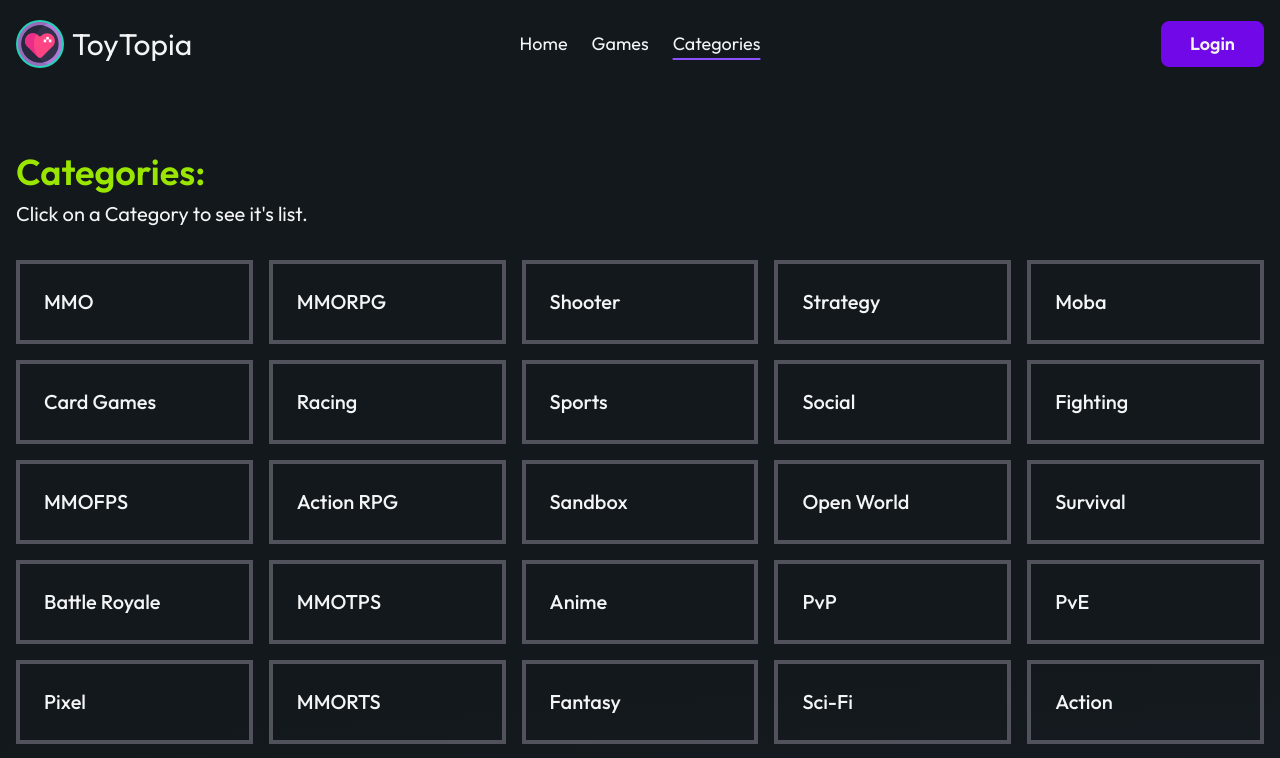
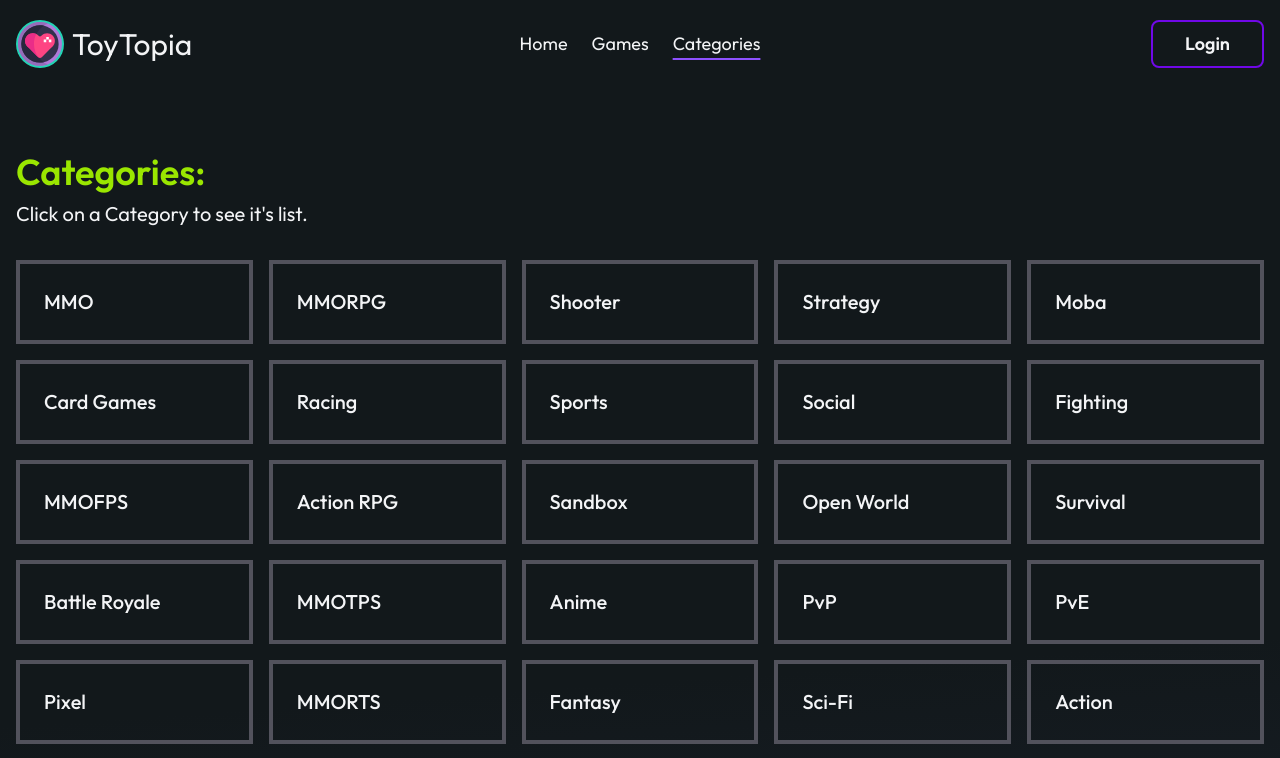
Before and after one commit to MdSakifHossain/PH-Lv01-B12A09-ToyTopia-04-11-2025, a React (Vite) app: page /categories in a window 1280 px wide. Shown: the top 758 px of the page. Built offline with nearby package versions, Linux system fonts and the light colour scheme; no server answers; a web font is replaced by a local one.

Commit message:
feat(auth): implement Firebase logout feature and add button to Header

```diff
--- a/src/components/Header.jsx
+++ b/src/components/Header.jsx
@@ -1,8 +1,21 @@
-import React from "react";
+import React, { use } from "react";
 import { Link, NavLink } from "react-router";
 import { Utils } from "../utils/utils";
+import { AuthContext } from "../contexts/AuthContext/AuthContext";
 
 const Header = () => {
+  const { user, signOutUser } = use(AuthContext);
+
+  const handleSignOut = async () => {
+    try {
+      signOutUser();
+      console.log("sing out successful!");
+      alert("Sign Out Successful!");
+    } catch (error) {
+      console.error(error);
+    }
+  };
+
   const NavLinks = Utils.NAV_LINKS.filter((link) => !link.hidden).map(
     (link) => (
       <li key={link.id}>
@@ -55,9 +68,22 @@ const Header = () => {
         </div>
 
         <div className="navbar-end">
-          <button className="border border-violet-700 bg-violet-700 px-7 py-2 text-base lg:text-lg font-semibold rounded-lg transition-all duration-150 active:scale-95 flex items-center gap-3">
-            <span>Login</span>
-          </button>
+          {user ? (
+            <button
+              onClick={() => handleSignOut()}
+              className="my-btn rounded-full!"
+            >
+              Logout
+            </button>
+          ) : (
+            <Link
+              to={`/login`}
+              // className="border border-violet-700 bg-violet-700 px-7 py-2 text-base lg:text-lg font-semibold rounded-lg transition-all duration-150 active:scale-95 flex items-center gap-3"
+              className="my-btn bg-transparent! border-2!"
+            >
+              <span>Login</span>
+            </Link>
+          )}
         </div>
       </div>
     </header>
```
